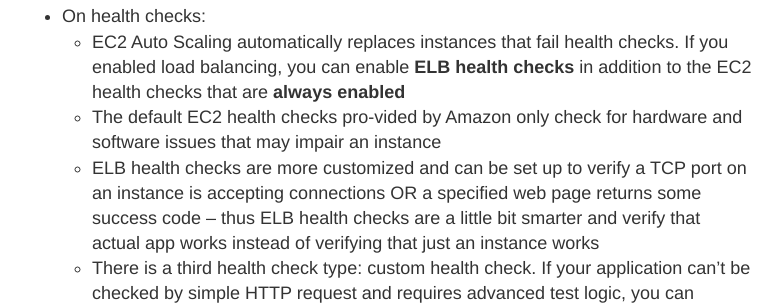
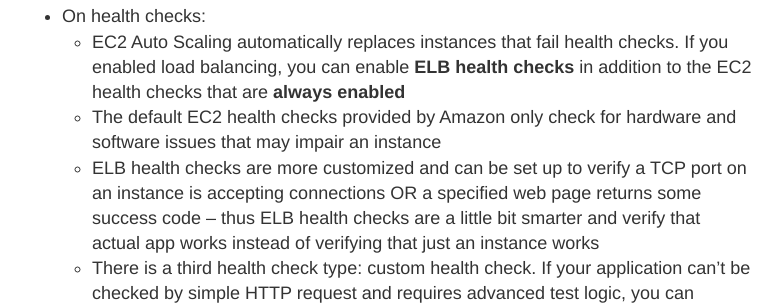
Before and after one commit to gutucristian/gutucristian.github.io, a Jekyll site: the page built from _posts/2020-06-17-Amazon-Web-Services-(AWS).md, in a window 1280 px wide and 900 px high, scrolled down 23720 px. Shown: the part 153-458 px from the top of the window, without its empty margins (248-1030 px from the left). Built offline with Jekyll 4.4.1, drawn with Linux system fonts in a browser that asks for light colours; our own code applies the rules of GitHub Pages for plain Markdown files; some of the changed text lies outside the part shown.

Commit message:
Update 2020-06-17-Amazon-Web-Services-(AWS).md

```diff
--- a/_posts/2020-06-17-Amazon-Web-Services-(AWS).md
+++ b/_posts/2020-06-17-Amazon-Web-Services-(AWS).md
@@ -602,7 +602,7 @@
 - You can use scaling policies to increase or decrease the number of instances in your group dynamically to meet changing conditions. When the scaling policy is in effect, the Auto Scaling group adjusts the desired capacity of the group, between the minimum and maximum capacity values that you specify, and launches or terminates the instances as needed. You can also scale on a schedule
 - On health checks:
   - EC2 Auto Scaling automatically replaces instances that fail health checks. If you enabled load balancing, you can enable **ELB health checks** in addition to the EC2 health checks that are **always enabled**
-  - The default EC2 health checks pro-vided by Amazon only check for hardware and software issues that may impair an instance
+  - The default EC2 health checks provided by Amazon only check for hardware and software issues that may impair an instance
   - ELB health checks are more customized and can be set up to verify a TCP port on an instance is accepting connections OR a specified web page returns some success code -- thus ELB health checks are a little bit smarter and verify that actual app works instead of verifying that just an instance works
   - There is a third health check type: custom health check. If your application can't be checked by simple HTTP request and requires advanced test logic, you can implement a custom check in your code and set instance health though an API ([reference](https://docs.aws.amazon.com/autoscaling/ec2/userguide/healthcheck.html))
   - ELB health checks used in conjunction with an ASG allows ELB health check to report application health on the instances to ASG and ASG will then rotate failing instances (ELB health checks can be pointed at a specific URL similar to Route 53 health checks)
```
Also changed, not shown: other parts of _posts/2020-06-17-Amazon-Web-Services-(AWS).md (+1 -1 lines).
